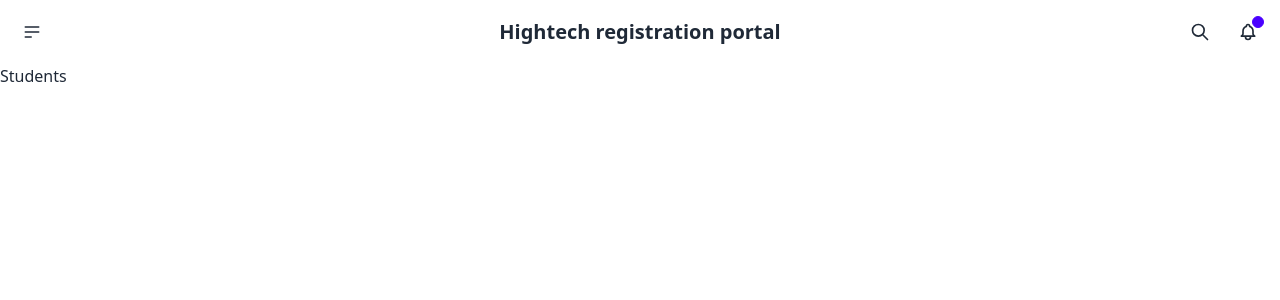
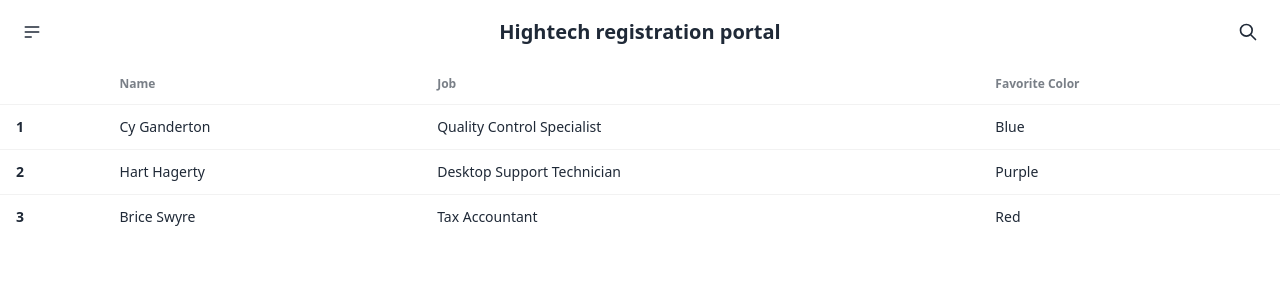
Before and after one commit to Bisratolera/hightech-project, a React (Vite) app: page /students in a window 1280 px wide. Shown: the top 300 px of the page. Built offline with nearby package versions, Linux system fonts and the light colour scheme.

Commit message:
new change of 2day

```diff
--- a/package.json
+++ b/package.json
@@ -10,9 +10,12 @@
   },
   "dependencies": {
     "@emotion/react": "^11.11.1",
+    "axios": "^1.6.2",
     "daisyui": "^4.4.19",
+    "express": "^4.18.2",
     "localforage": "^1.10.0",
     "match-sorter": "^6.3.1",
+    "mysql2": "^3.6.5",
     "react": "^18.2.0",
     "react-awesome-reveal": "^4.2.7",
     "react-dom": "^18.2.0",
--- a/src/App.jsx
+++ b/src/App.jsx
@@ -1,3 +1,4 @@
+import { Footer } from "./components/Footer"
 import { Nav } from "./components/Nav"
 import {Outlet} from "react-router-dom"
 
@@ -7,6 +8,7 @@ function App() {
     <div className="App">
         <Nav />
         <Outlet />
+
     </div>
   )
 }
--- a/src/components/Hero.jsx
+++ b/src/components/Hero.jsx
@@ -1,29 +1,23 @@
 import React from 'react'
-
+import { Fade } from 'react-awesome-reveal';
+import About from '../pages/About';
 export const Hero = () => {
   return (
     <div className='flex justify-center items-center'>
-        <div className="grid grid-cols-2 gap-6 ">
-          <div className="">
-          <div className="card w-96 bg-base-100 shadow-xl">
-  <div className="card-body">
-    <div className="card-actions justify-end">
-      <button className="btn btn-square btn-sm">
-        <svg xmlns="http://www.w3.org/2000/svg" className="h-6 w-6" fill="none" viewBox="0 0 24 24" stroke="currentColor"><path strokeLinecap="round" strokeLinejoin="round" strokeWidth="2" d="M6 18L18 6M6 6l12 12" /></svg>
-      </button>
-    </div>
-    <p>We are using cookies for no reason.</p>
-  </div>
-</div>
+      <div className="flex items-center justify-between w-full h-full pr-20 gap-40 ">
+        <div className="w-96 rounded-tr-[3rem] rounded-br-[3rem] h-40 bg-white shadow-xl">
+
         </div>
         <div className="">
-          <div className="card w-96 bg-base-100 shadow-xl image-full">
-  <figure><img src="https://daisyui.com/images/stock/photo-1606107557195-0e29a4b5b4aa.jpg" alt="Shoes" /></figure>
+          <div className="card w-[29rem] bg-base-100 shadow-xl image-full">
+            <img src="./" alt="" />
+            <img src="" alt="" />
+            <figure><img src="./public/images/profile@2x.png" alt="Shoes" /></figure>
             <div className="card-body">
-    <h2 className="card-title">Shoes!</h2>
-    <p>If a dog chews shoes whose shoes does he choose?</p>
+              <h2 className="card-title">wellcome to hightech student registration system</h2>
+              <p>lorem epsum</p>
               <div className="card-actions justify-end">
-      <button className="btn btn-primary">Buy Now</button>
+                <button className="btn bg-slate-500 "><a href="/register">start register</a></button>
               </div>
             </div>
           </div>
--- a/src/components/Nav.jsx
+++ b/src/components/Nav.jsx
@@ -46,7 +46,7 @@ export const Nav = () => {
           </div>
         </div>
         <div className="navbar-center">
-          <a className="btn btn-ghost text-xl">Hightech registration portal</a>
+          <a href="/" className="btn btn-ghost text-xl">Hightech registration portal</a>
         </div>
         <div className="navbar-end">
           <button className="btn btn-ghost btn-circle">
@@ -65,25 +65,7 @@ export const Nav = () => {
               />
             </svg>
           </button>
-          <button className="btn btn-ghost btn-circle">
-            <div className="indicator">
-              <svg
-                xmlns="http://www.w3.org/2000/svg"
-                className="h-5 w-5"
-                fill="none"
-                viewBox="0 0 24 24"
-                stroke="currentColor"
-              >
-                <path
-                  strokeLinecap="round"
-                  strokeLinejoin="round"
-                  strokeWidth="2"
-                  d="M15 17h5l-1.405-1.405A2.032 2.032 0 0118 14.158V11a6.002 6.002 0 00-4-5.659V5a2 2 0 10-4 0v.341C7.67 6.165 6 8.388 6 11v3.159c0 .538-.214 1.055-.595 1.436L4 17h5m6 0v1a3 3 0 11-6 0v-1m6 0H9"
-                />
-              </svg>
-              <span className="badge badge-xs badge-primary indicator-item"></span>
-            </div>
-          </button>
+
         </div>
       </div>
     </div>
--- a/src/pages/About.jsx
+++ b/src/pages/About.jsx
@@ -1,10 +1,9 @@
 import React from 'react';
 import { Fade } from 'react-awesome-reveal';
-
 const About = () => {
   return (
     <div className="flex flex-row items-center justify-center gap-4 h-screen">
-      <div className="image-container overflow-hidden w-1/2 rounded-md shadow-md">
+      <div className="image-container overflow-hidden w-100 backdrop-blur-md rounded-md shadow-md">
         <Fade direction="right" cascade triggerOnce>
           <img className='profile h-60 w-60' src="./public/images/profile@2x.png" alt="Image Description" />
         </Fade>
@@ -13,7 +12,7 @@ const About = () => {
         <Fade direction="left" cascade triggerOnce>
           <p className="paragraph justify-center text-center">
             This project is created by hightech student{' '}
-            <span className="text-primary font-bold">Leul</span> and other teams.
+            <span className="text-primary caret-red-900 font-extrabold  ">Leul</span> and other teams.
           </p>
         </Fade>
       </div>
--- a/src/pages/Home.jsx
+++ b/src/pages/Home.jsx
@@ -1,5 +1,6 @@
 import React from 'react'
 import { Hero } from '../components/Hero'
+
 
 const Home = () => {
   return (
--- a/src/pages/Notfound.jsx
+++ b/src/pages/Notfound.jsx
@@ -3,7 +3,7 @@ import React from 'react'
 const Notfound = () => {
   return (
     <div>
-        <h2>404 not found</h2>
+        <h2 className='text-4xl font-bold text-center h-fit absolute left-1/2 top-1/2 translate-x-[-50%] translate-y-[-50%] m-auto'>404 not found</h2>
     </div>
   )
 }
--- a/src/pages/Registeration.jsx
+++ b/src/pages/Registeration.jsx
@@ -1,9 +1,11 @@
 import React from 'react';
 import { Fade } from 'react-awesome-reveal';
+
+
 const Registeration = () => {
   return (
   <Fade direction="left" cascade triggerOnce>
-    <div className="join flex flex-col items-center justify-center gap-4">
+    <div className="join flex flex-col items-start w-full justify-center gap-4 pl-4">
       <div className="flex flex-row gap-2 items-center justify-center">
         <label htmlFor="fullName" className="w-1/5 text-right">
           Full Name:
--- a/src/pages/Students.jsx
+++ b/src/pages/Students.jsx
@@ -2,7 +2,42 @@ import React from 'react'
 
 const Students = () => {
   return (
-    <div>Students</div>
+    <div><div className="overflow-x-auto">
+    <table className="table">
+      {/* head */}
+      <thead>
+        <tr>
+          <th></th>
+          <th>Name</th>
+          <th>Job</th>
+          <th>Favorite Color</th>
+        </tr>
+      </thead>
+      <tbody>
+        {/* row 1 */}
+        <tr>
+          <th>1</th>
+          <td>Cy Ganderton</td>
+          <td>Quality Control Specialist</td>
+          <td>Blue</td>
+        </tr>
+        {/* row 2 */}
+        <tr>
+          <th>2</th>
+          <td>Hart Hagerty</td>
+          <td>Desktop Support Technician</td>
+          <td>Purple</td>
+        </tr>
+        {/* row 3 */}
+        <tr>
+          <th>3</th>
+          <td>Brice Swyre</td>
+          <td>Tax Accountant</td>
+          <td>Red</td>
+        </tr>
+      </tbody>
+    </table>
+  </div></div>
   )
 }
 
```
Also changed, not shown: 2 other files (tests, documents, lock files or other folders). Lines whose indentation alone changed are shown as unchanged.
